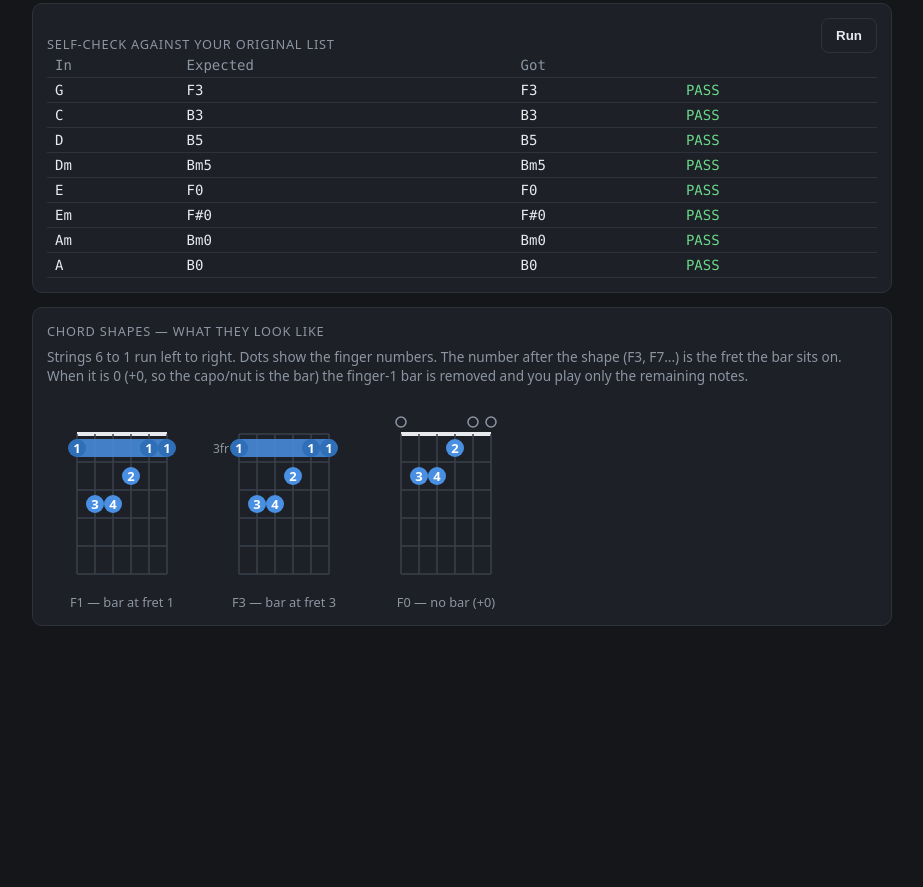
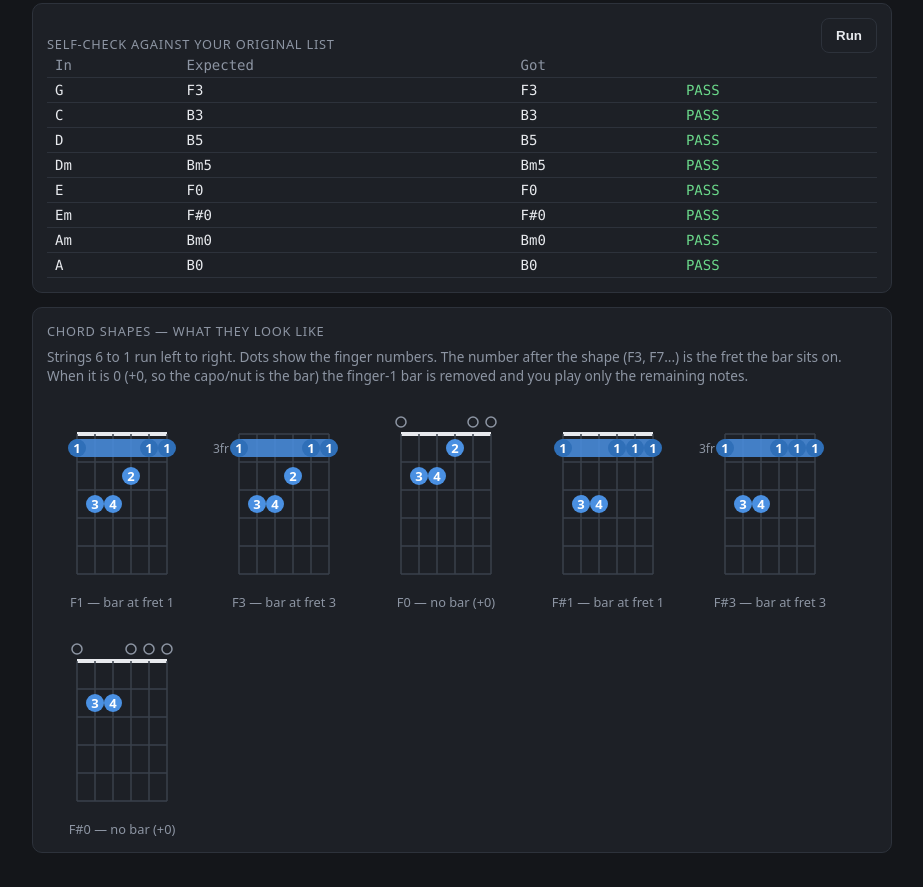
Before and after one commit to sethbrowngaming-rgb/capo-chord-translator-under-sethbrowngaming-rgb, a plain HTML site: page index.html in a window 1280 px wide. Shown: the part 1083-1970 px from the top of the page, without its empty margins (178-1101 px from the left). Before the commit the page ends 1743 px from the top, so only its background shows below. Drawn offline with Linux system fonts and the light colour scheme.

Commit message:
Add F# chord shape diagrams
Co-Authored-By: Claude Sonnet 5.5 <noreply@anthropic.com>
Claude-Session: https://claude.ai/code/session_01TwvUT9RNLrfoBRTsntEjgA

```diff
--- a/index.html
+++ b/index.html
@@ -199,7 +199,8 @@ function plain(rows){return rows.map(r=>r.length&&r[0].kind==='raw'?r[0].text:r.
 // ---- chord shape diagrams ----
 // rel = fret of each string (6 -> 1) relative to the bar fret; fin = finger used
 const SHAPES={
-  F:{rel:[0,2,2,1,0,0],fin:[1,3,4,2,1,1],barLabel:[0,4,5]}
+  F:{rel:[0,2,2,1,0,0],fin:[1,3,4,2,1,1],barLabel:[0,4,5]},
+  'F#':{rel:[0,2,2,0,0,0],fin:[1,3,4,1,1,1],barLabel:[0,3,4,5]}
 };
 function shapeSVG(name,N){
   const sh=SHAPES[name],X0=30,DX=18,Y0=38,DY=28,start=N===0?1:N;
@@ -221,7 +222,7 @@ function shapeSVG(name,N){
 }
 function renderShapes(){
   const el=document.getElementById('shapes');
-  const items=[['F',1,'F1 — bar at fret 1'],['F',3,'F3 — bar at fret 3'],['F',0,'F0 — no bar (+0)']];
+  const items=[['F',1,'F1 — bar at fret 1'],['F',3,'F3 — bar at fret 3'],['F',0,'F0 — no bar (+0)'],['F#',1,'F#1 — bar at fret 1'],['F#',3,'F#3 — bar at fret 3'],['F#',0,'F#0 — no bar (+0)']];
   el.innerHTML=items.map(([n,N,t])=>`<div style="text-align:center;font-size:.8rem;color:var(--mute)">${shapeSVG(n,N)}<div>${t}</div></div>`).join('');
 }
 function render(){
```
Also changed, not shown: 1 other file.
